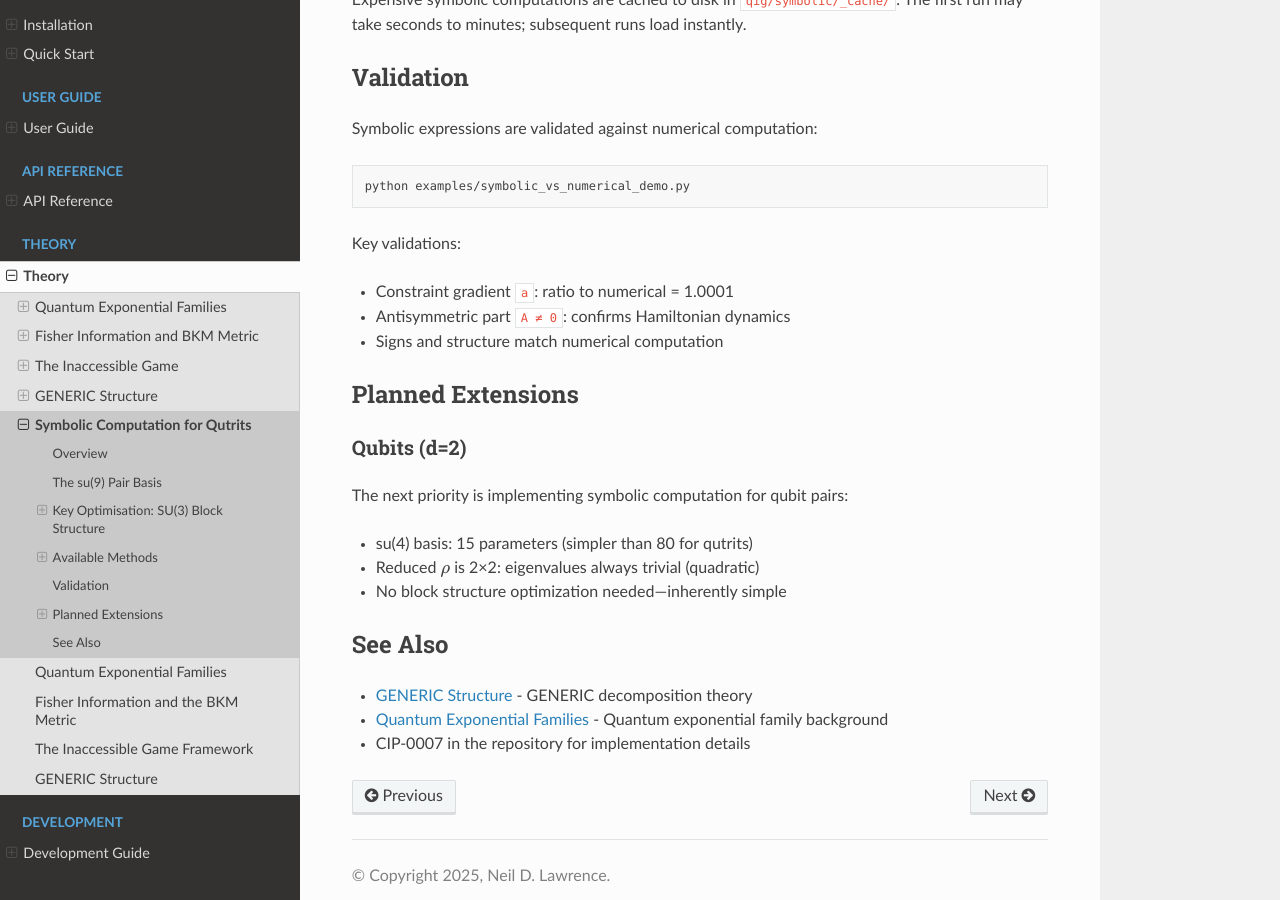
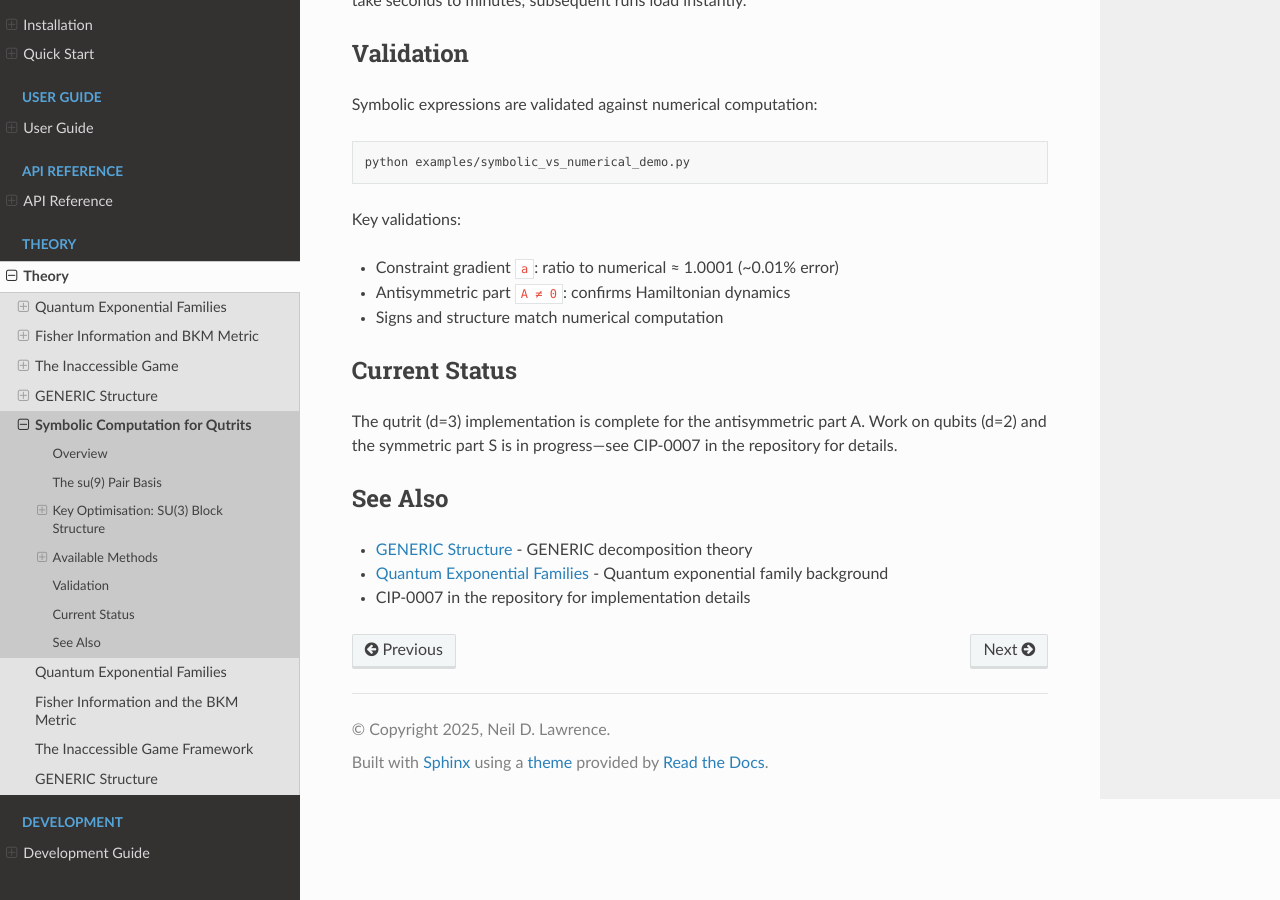
Before and after one commit to lawrennd/qig-code, a Sphinx documentation site: the page built from docs/source/theory/symbolic_computation.rst, in a window 1280 px wide and 900 px high, scrolled down 3400 px. Built offline with Sphinx 7.4.7 and the Read the Docs theme 3.1.0, drawn with Linux system fonts in a browser that asks for light colours; some of the changed text lies outside the part shown.

Commit message:
Docs: remove planned extensions, describe current status
Documentation should reflect what exists, not roadmaps. Also fix
'essentially exact' claim - 0.01% error is good but not machine precision.

```diff
--- a/docs/source/theory/symbolic_computation.rst
+++ b/docs/source/theory/symbolic_computation.rst
@@ -88,13 +88,13 @@
 Computational Benefit
 ^^^^^^^^^^^^^^^^^^^^^
 
-With block structure, eigenvalues come from a **quadratic** (not cubic) formula:
+With block structure, eigenvalues come from a quadratic (not cubic) formula:
 
 .. math::
 
    \lambda_{1,2} = \frac{(a+c) \pm \sqrt{(a-c)^2 + 4b^2}}{2}, \quad \lambda_3 = d
 
-This makes symbolic differentiation **~100× faster** than the general case.
+This makes symbolic differentiation ~100× faster than the general case.
 
 References
 ^^^^^^^^^^
@@ -115,7 +115,7 @@
 
    - Uses quadratic eigenvalue formula
    - Fast differentiation (~0.08s)
-   - Ratio to numerical: 1.0001 (essentially exact)
+   - Ratio to numerical: 1.0001 (~0.01% error, from density matrix Taylor expansion)
 
 2. **Taylor approximation** (``method='taylor'``):
 
@@ -165,21 +165,16 @@
 
 Key validations:
 
-- Constraint gradient ``a``: ratio to numerical = 1.0001
+- Constraint gradient ``a``: ratio to numerical ≈ 1.0001 (~0.01% error)
 - Antisymmetric part ``A ≠ 0``: confirms Hamiltonian dynamics
 - Signs and structure match numerical computation
 
-Planned Extensions
-------------------
+Current Status
+--------------
 
-Qubits (d=2)
-^^^^^^^^^^^^
-
-The next priority is implementing symbolic computation for qubit pairs:
-
-- su(4) basis: 15 parameters (simpler than 80 for qutrits)
-- Reduced :math:`\rho` is 2×2: eigenvalues always trivial (quadratic)
-- No block structure optimization needed—inherently simple
+The qutrit (d=3) implementation is complete for the antisymmetric part A.
+Work on qubits (d=2) and the symmetric part S is in progress—see CIP-0007
+in the repository for details.
 
 See Also
 --------
```
Also changed, not shown: cip/cip0007.md (+1 -1 lines).
